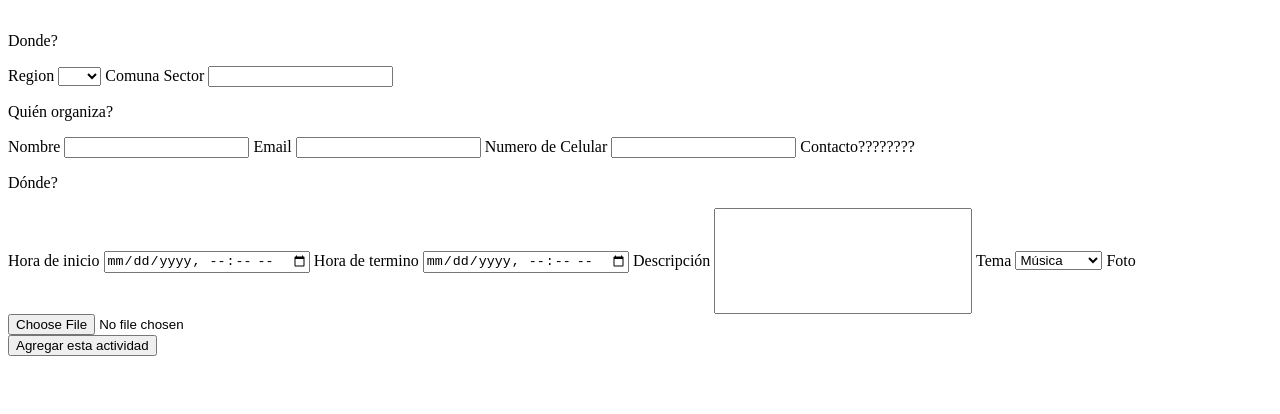
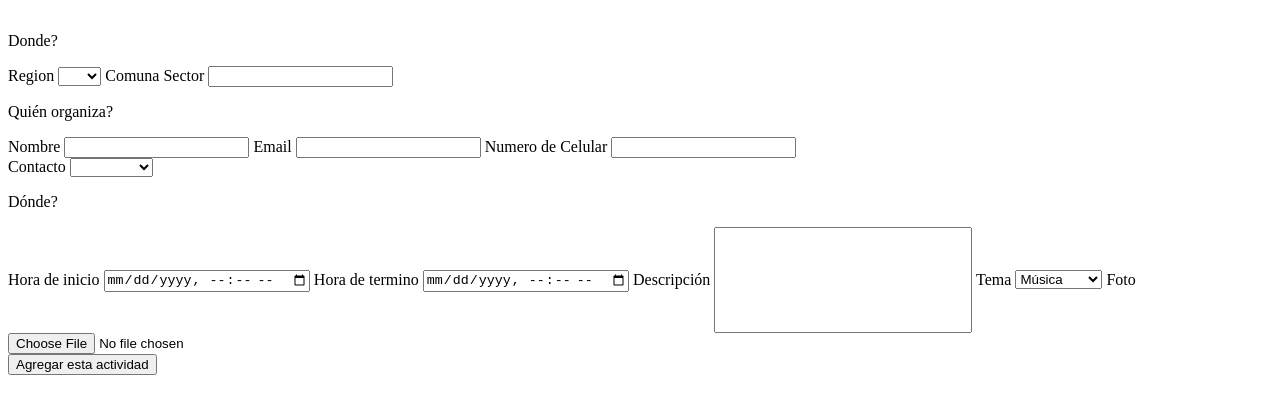
Before and after one commit to BritoEspNya/desarrollo_web_benjamin_brito, a plain HTML site: page informar-actividad.html in a window 1280 px wide. Shown: the part 126-540 px from the top of the page. Drawn offline with Linux system fonts and the light colour scheme.

Commit message:
Cambio en selector de contacto al agregar actividades

```diff
--- a/informar-actividad.html
+++ b/informar-actividad.html
@@ -42,8 +42,18 @@
         <input type="email" required>
         <label>Numero de Celular</label>
         <input type="tel">
-        <label>Contacto????????</label>
-
+        <div id="contacto-div">
+            <label>Contacto</label>
+            <select id="contacto-select" onchange="contacto()">
+                <option disabled selected value></option>
+                <option>Whatsapp</option>
+                <option>Telegram</option>
+                <option>X</option>
+                <option>Instagram</option>
+                <option>Tiktok</option>
+                <option>Otra</option>
+            </select>
+        </div>
         <p>Dónde?</p>
         <label>Hora de inicio</label>
         <input type="datetime-local" required>
--- a/js/select.js
+++ b/js/select.js
@@ -18,6 +18,7 @@ const comunas = new Map([
 ])
 
 let contadorImagenes = 1;
+let contadorContacto = 1;
 
 function defComunas() {
     const regionSelect = document.getElementById("regiones-select");
@@ -31,6 +32,23 @@ function defComunas() {
         comunaSelect.appendChild(newOption);
     })
     comunaSelect.style.display = "block";
+}
+
+function contacto() {
+    if (contadorContacto <= 5) {
+        let contactoDiv = document.getElementById("contacto-div");
+        let newContactoInput = document.createElement('input');
+        newContactoInput.setAttribute("type", "text");
+        newContactoInput.setAttribute("minlength", "4");
+        newContactoInput.setAttribute("maxlength", "50");
+        newContactoInput.setAttribute("placeholder", document.getElementById("contacto-select").value);
+        contactoDiv.appendChild(newContactoInput);
+        contactoDiv.appendChild(document.getElementById("contacto-select"));
+        contadorContacto++;
+        if(contadorContacto > 5) {
+            document.getElementById("contacto-select").style.display = "none";
+        }
+    }
 }
 
 function otroTema() {
```
